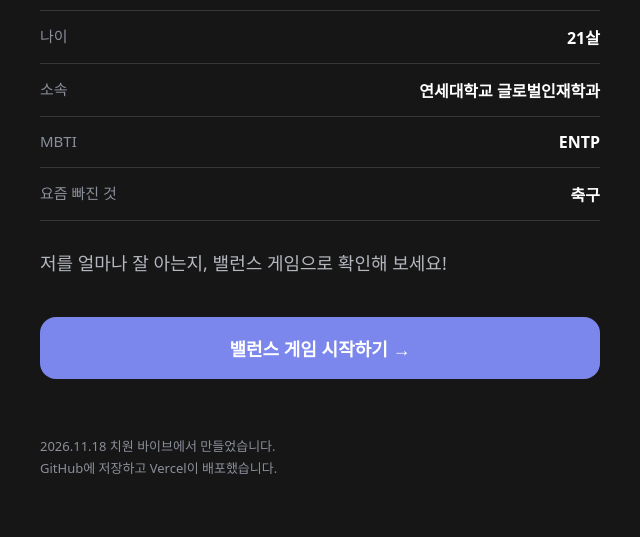
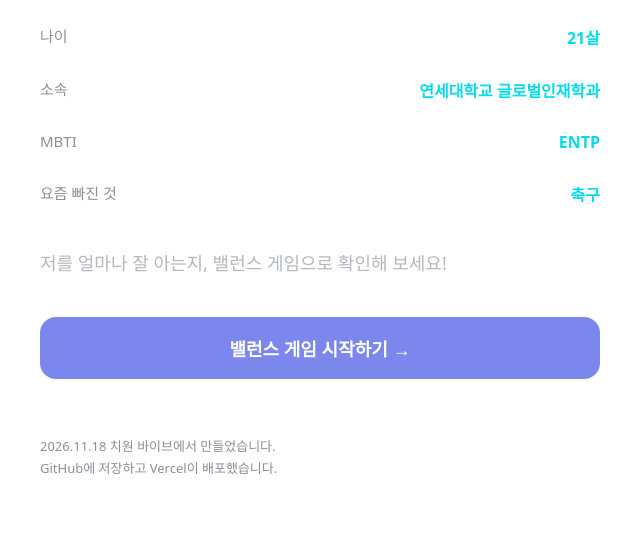
Before and after one commit to ericheoo/chiwon-ericheo, a plain HTML site: page index.html in a window 1280 px wide. Shown: the part 263-800 px from the top of the page, without its empty margins (320-960 px from the left). Drawn offline with Linux system fonts and the light colour scheme; a web font is replaced by a local one.

Commit message:
Update root colors to bright pastel theme

```diff
--- a/style.css
+++ b/style.css
@@ -11,8 +11,8 @@
    🤖 Claude에게 이렇게 부탁해 봐도 좋아요:
       "아래 :root 부분을 봄 느낌의 밝은 파스텔 색으로 바꿔 줘. 같은 형식으로 :root 부분만 알려 줘." */
 :root {
-  --bg: #161616;        /* 바탕색 */
-  --fg: #ffffff;        /* 기본 글자색 */
+  --bg: #ffffff;        /* 바탕색 */
+  --fg: #07dbeb;        /* 기본 글자색 */
   --soft: #b4b7be;      /* 조금 연한 글자색 */
   --muted: #8a8f9a;     /* 작은 안내 글자색 */
   --accent: #7b87ec;    /* 강조색 (이름, 버튼, 점수) */
```
